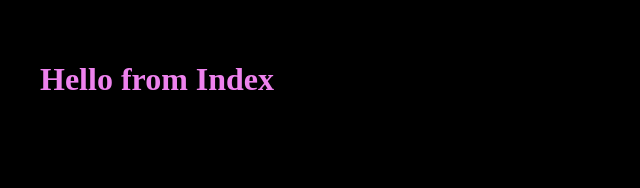
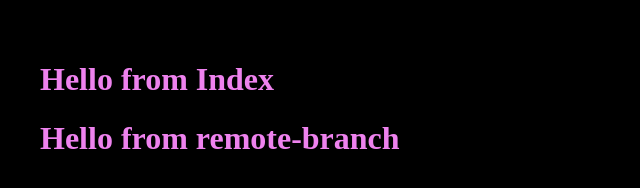
Before and after one commit to selena02/4PSATeamRepo, a plain HTML site: page index.html in a window 1280 px wide. Shown: the whole page, without its empty margins (0-640 px from the left). Drawn offline with Linux system fonts and the light colour scheme.

Commit message:
Added changes from remote-branch

```diff
--- a/index.html
+++ b/index.html
@@ -6,5 +6,6 @@
 </head>
 <body>
   <h1>Hello from Index</h1>
+  <h1>Hello from remote-branch</h1>
 </body>
 </html>
```
Also changed, not shown: README.txt.
